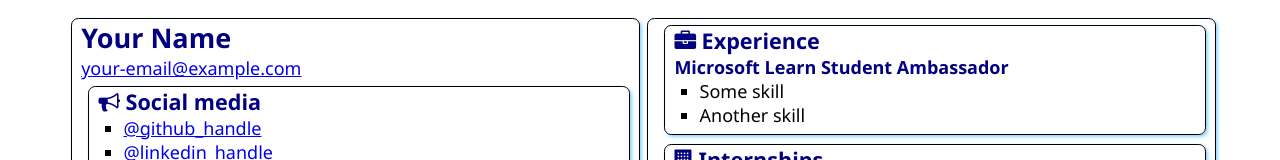
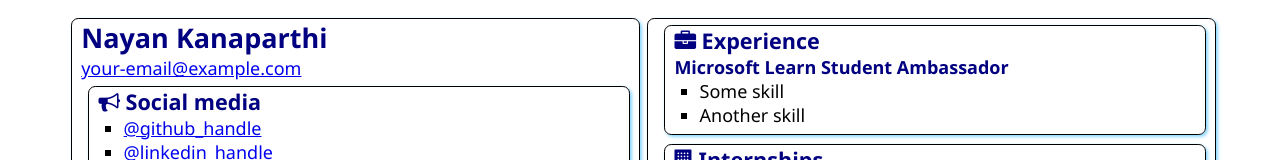
Before and after one commit to Nayan-Kanaparthi/SATechnicalOnboarding, a plain HTML site: page src/index.html in a window 1280 px wide. Shown: the top 160 px of the page. Drawn offline with Linux system fonts and the light colour scheme.

Commit message:
added my name
Added my name in the heading 1

```diff
--- a/src/index.html
+++ b/src/index.html
@@ -12,7 +12,7 @@
 <body>
     <main>
         <article class="box">
-            <h1>Your Name</h1>
+            <h1>Nayan Kanaparthi</h1>
             <div><a href="mailto:your.email@example.com">your-email@example.com</a></div>
 
             <section class="box">
```
